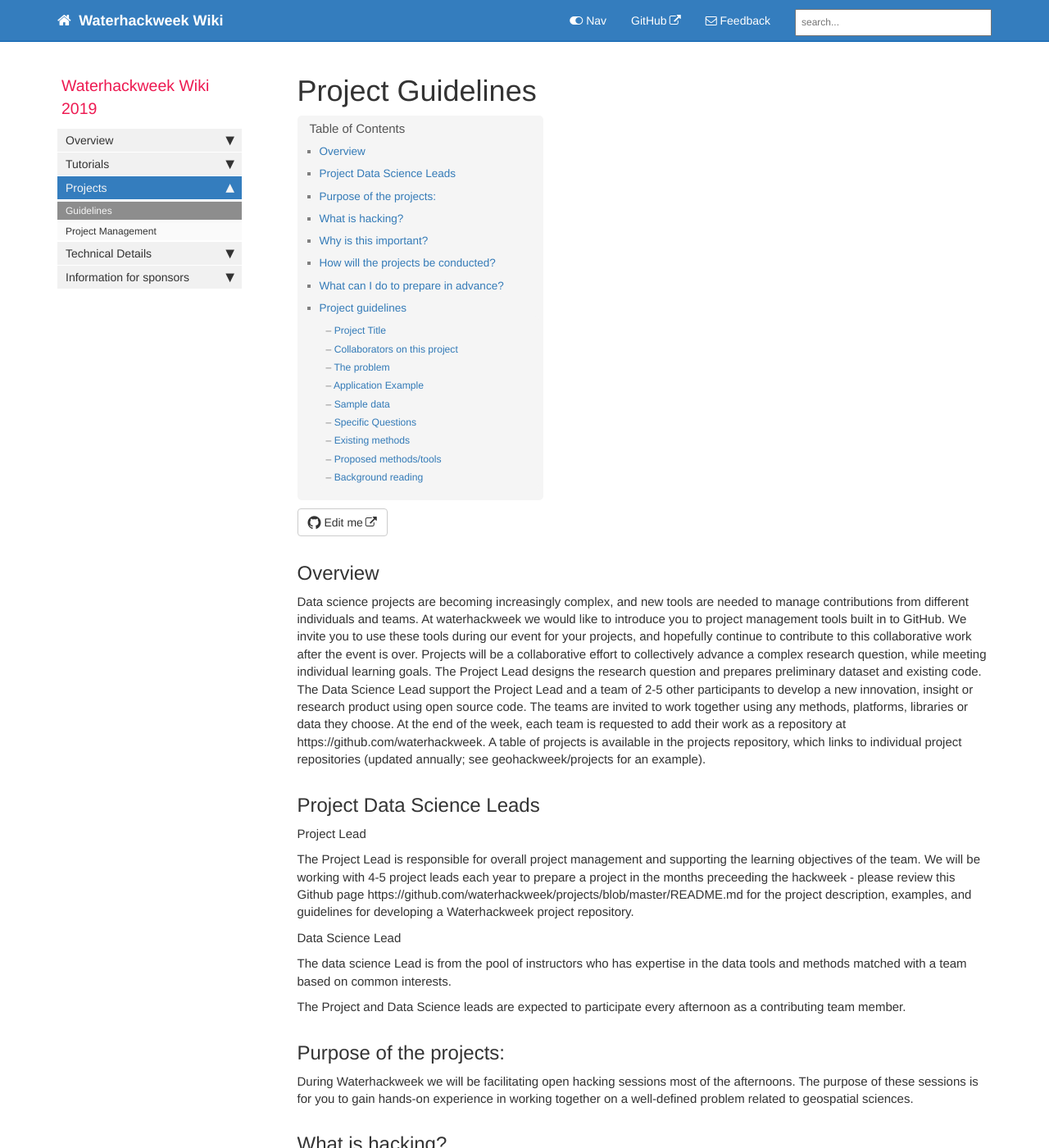
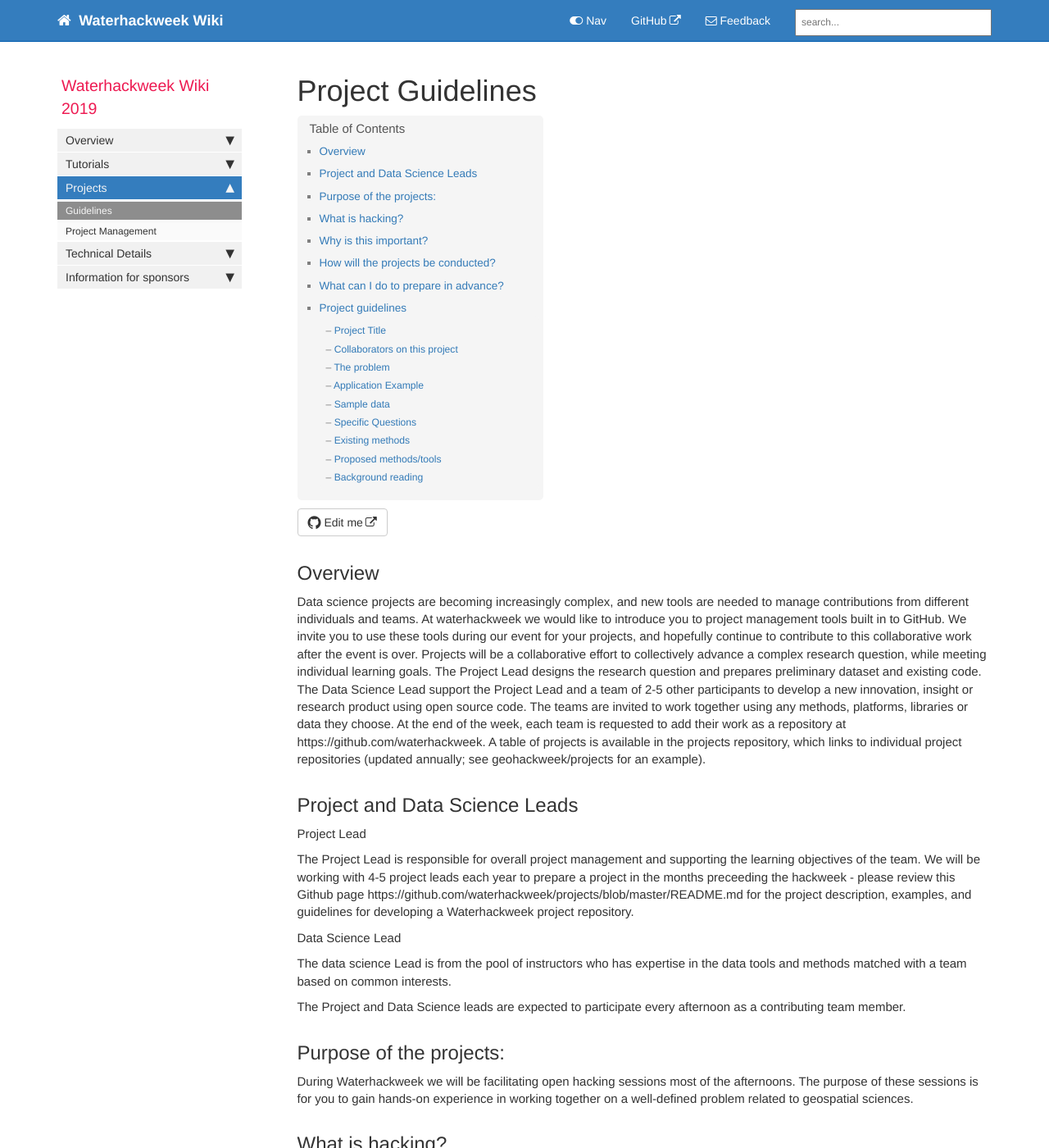
Before and after one commit to waterhackweek/wiki, a Jekyll site: the page built from pages/project_guidelines.md, in a window 1280 px wide and 1400 px high. Shown: the whole window at 82% size. Built offline with Jekyll 4.4.1, drawn with Linux system fonts in a browser that asks for light colours; nearby versions of some CDN libraries; comment, search, counter and statistics services are not loaded.

Commit message:
made small change

```diff
--- a/pages/project_guidelines.md
+++ b/pages/project_guidelines.md
@@ -8,7 +8,7 @@ permalink: project_guidelines.html
 
 Data science projects are becoming increasingly complex, and new tools are needed to manage contributions from different individuals and teams. At waterhackweek we would like to introduce you to project management tools built in to GitHub. We invite you to use these tools during our event for your projects, and hopefully continue to contribute to this collaborative work after the event is over.  Projects will be a collaborative effort to collectively advance a complex research question, while meeting individual learning goals.  The Project Lead designs the research question and prepares preliminary dataset and existing code. The Data Science Lead support the Project Lead and a team of 2-5 other participants to develop a new innovation, insight or research product using open source code. The teams are invited to work together using any methods, platforms, libraries or data they choose. At the end of the week, each team is requested to add their work as a repository at https://github.com/waterhackweek.   A table of projects is available in the projects repository, which links to individual project repositories (updated annually; see geohackweek/projects for an example).
 
-## Project Data Science Leads
+## Project and Data Science Leads
 
 Project Lead
 
```
